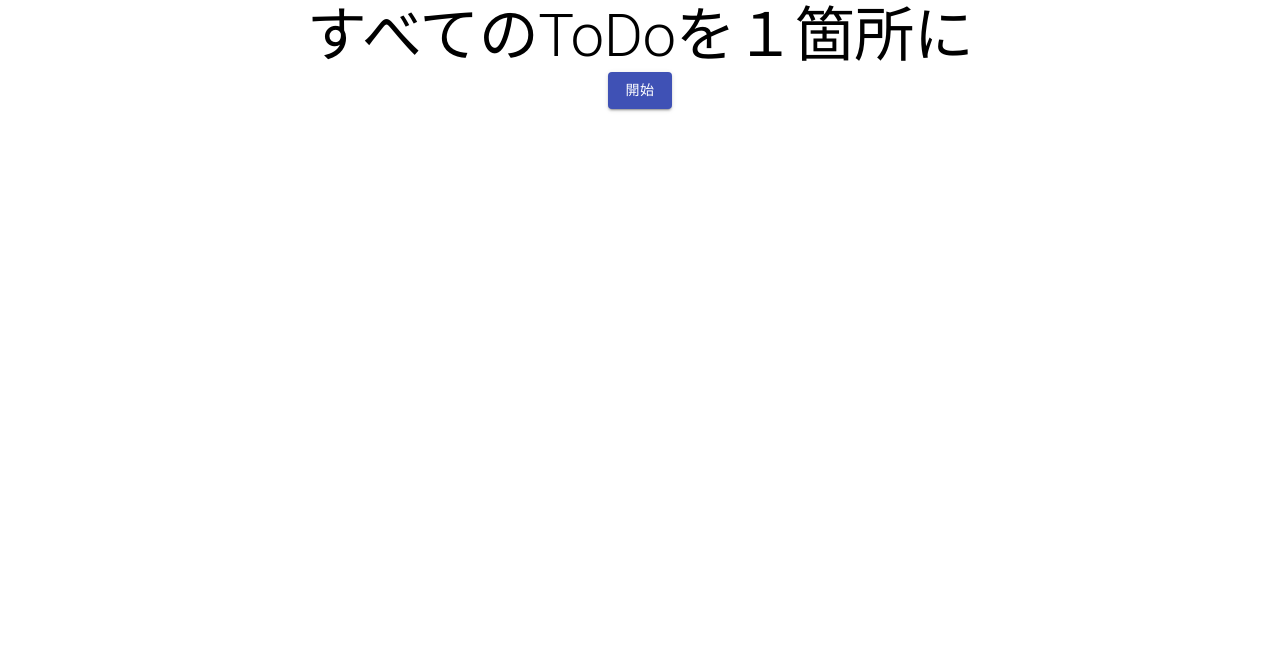
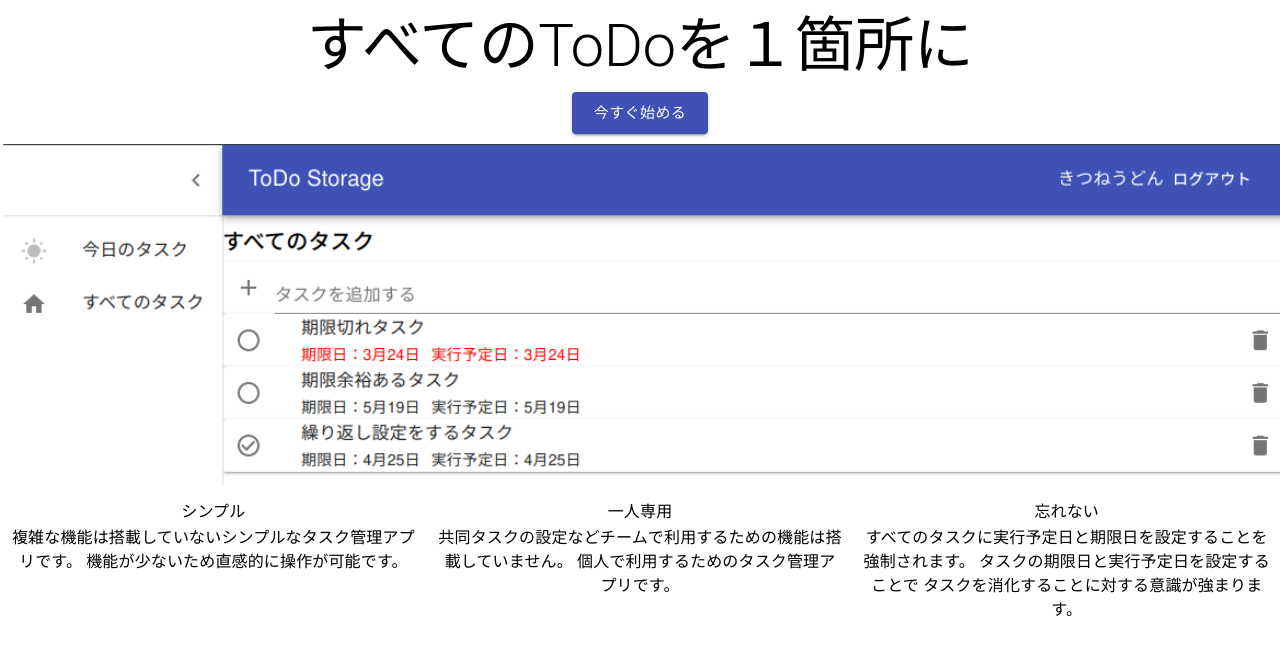
Before and after one commit to KituneUdon/todo-storage, a React (Create React App) app: page / in a window 1280 px wide. Shown: the top 654 px of the page. Built offline with nearby package versions, Linux system fonts and the light colour scheme; no server answers.

Commit message:
#91 トップページを作成した (#99)

```diff
--- a/src/components/Top.tsx
+++ b/src/components/Top.tsx
@@ -4,9 +4,28 @@ import { Button, Typography } from '@material-ui/core';
 import { css } from '@emotion/react';
 import { Link } from 'react-router-dom';
 
+import screenshot from '../img/todo-storage-screenshot.png';
+
 const container = css({
   width: '100%',
   textAlign: 'center',
+  margin: '10px 0',
+});
+
+const img = css({
+  width: '100%',
+});
+
+const flex = css({
+  display: 'flex',
+  justifyContent: 'center',
+});
+
+const flexItem = css({
+  width: 'calc(100% / 3)',
+  textAlign: 'center',
+  whiteSpace: 'pre-wrap',
+  padding: '0 10px',
 });
 
 const Top: FC = () => (
@@ -15,9 +34,42 @@ const Top: FC = () => (
       <Typography variant="h2">すべてのToDoを１箇所に</Typography>
     </div>
     <div css={container}>
-      <Button variant="contained" color="primary" component={Link} to="/login">
-        開始
+      <Button
+        variant="contained"
+        color="primary"
+        component={Link}
+        to="/login"
+        size="large"
+      >
+        今すぐ始める
       </Button>
+    </div>
+    <div css={container}>
+      <img css={img} src={screenshot} alt="アプリのスクリーンショット" />
+    </div>
+    <div css={flex}>
+      <div css={flexItem}>
+        <Typography variant="subtitle1">シンプル</Typography>
+        <Typography variant="body1">
+          複雑な機能は搭載していないシンプルなタスク管理アプリです。
+          機能が少ないため直感的に操作が可能です。
+        </Typography>
+      </div>
+      <div css={flexItem}>
+        <Typography variant="subtitle1">一人専用</Typography>
+        <Typography variant="body1">
+          共同タスクの設定などチームで利用するための機能は搭載していません。
+          個人で利用するためのタスク管理アプリです。
+        </Typography>
+      </div>
+      <div css={flexItem}>
+        <Typography variant="subtitle1">忘れない</Typography>
+        <Typography variant="body1">
+          すべてのタスクに実行予定日と期限日を設定することを強制されます。
+          タスクの期限日と実行予定日を設定することで
+          タスクを消化することに対する意識が強まります。
+        </Typography>
+      </div>
     </div>
   </>
 );
```
Also changed, not shown: src/img/todo-storage-screenshot.png (added).
